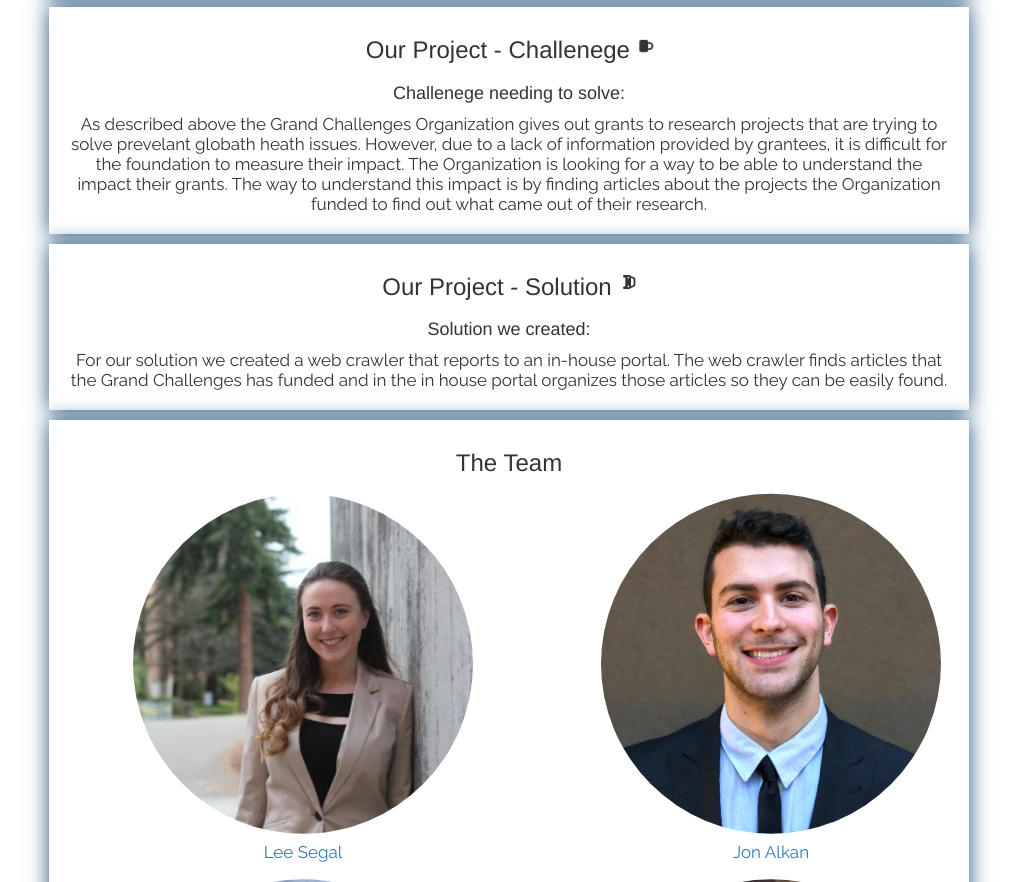
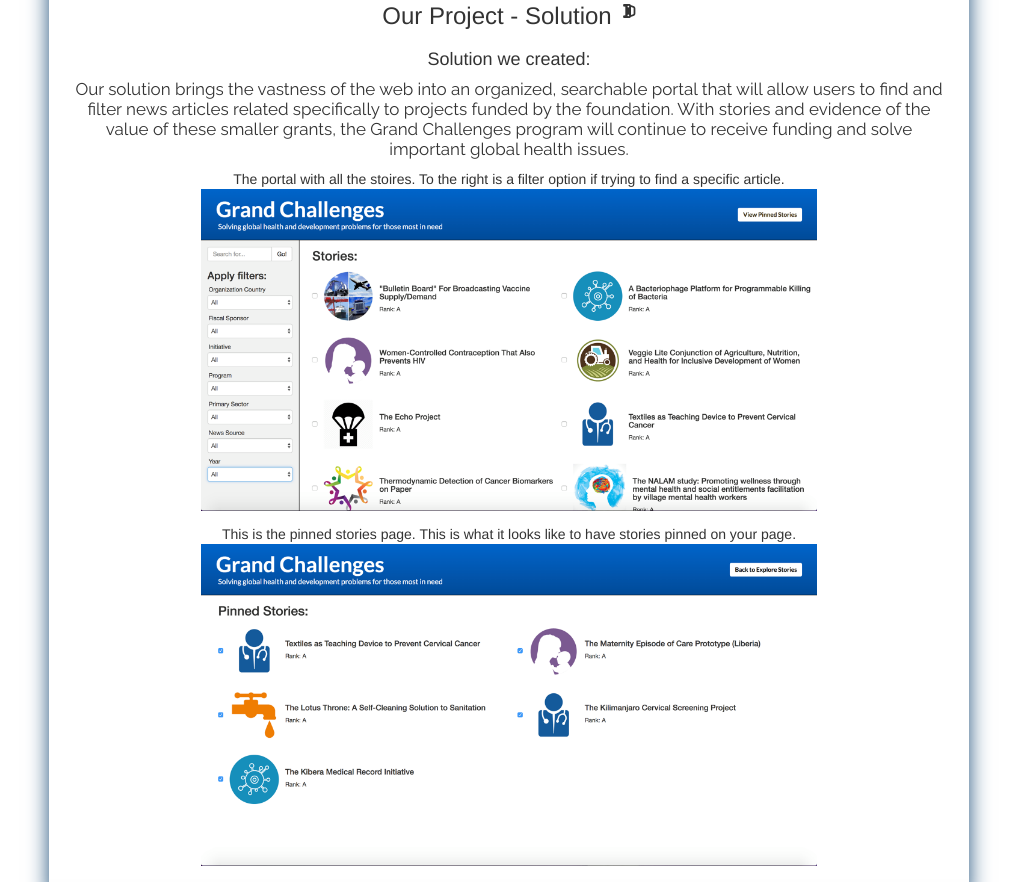
Before and after one commit to LeeSegal17/capstonesite, a plain HTML site: page index.html in a window 1280 px wide. Shown: the part 854-1736 px from the top of the page, without its empty margins (131-1148 px from the left). Drawn offline with nearby package versions, Linux system fonts and the light colour scheme.

Commit message:
changes made

```diff
--- a/css/style.css
+++ b/css/style.css
@@ -28,7 +28,7 @@ nav a:hover {
 }
 
 .description{
-    font-size: 30px;
+    font-size: 20px;
     text-align: center;
 
 }
@@ -64,13 +64,22 @@ nav {
 }
 
 .col-md-6 > img {
-    width:  80%;
-    height: 80%;
+    width:  40%;
+    height: 40%;
     padding-bottom: 5px;
     background-position: 50% 50%;
     background-repeat:   no-repeat;
     background-size:     cover;
     clip-path: circle(170px at center);
+}
+
+#test{
+    width:  70%;
+    height: 70%;
+    padding-bottom: 13px;
+    background-position: 50% 50%;
+    background-repeat:   no-repeat;
+    background-size:     cover;
 }
 
 main > div {
@@ -107,8 +116,8 @@ ul {
 
 }
 
-#puppet-image {
-    width: 80%;
+#gates-image {
+    width: 60%;
 }
 
 .video-container {
--- a/index.html
+++ b/index.html
@@ -27,7 +27,7 @@
     <main>
         <h1 class="title">Grand Challenges </h1>
         <p class="description">An Efficient Method to Discover the Impact of Thousands of Bold Experiments</p>
-        <img id="puppet-image" src="img/gc.jpg" alt="Grand Challenges motto">
+        <img id="gates-image" src="img/gates.png" alt="Bill and Melinda Gates foundation">
         <hr>
         <div>
             <div class="flex">
@@ -72,8 +72,17 @@
             </div>
             <h4>Solution we created:</h4>
             <p>
-                For our solution we created a web crawler that reports to an in-house portal. The web crawler finds articles that the Grand
-                Challenges has funded and in the in house portal organizes those articles so they can be easily found.
+                Our solution brings the vastness of the web into an organized, searchable portal that will allow users to find and filter
+                news articles related specifically to projects funded by the foundation. With stories and evidence of the
+                value of these smaller grants, the Grand Challenges program will continue to receive funding and solve important
+                global health issues.
+            </p>
+            <p>
+                <figcaption>The portal with all the stoires. To the right is a filter option if trying to find a specific article.</figcaption>
+                <img id="test" src="img/frontend3.png" alt="Lee Segal">
+                <figcaption>This is the pinned stories page. This is what it looks like to have stories pinned on your page.</figcaption>
+                <img id="test" src="img/frontend2.png" alt="Lee Segal">
+
             </p>
 
         </div>
```
Also changed, not shown: img/gates.png (added), img/gc.jpg.
